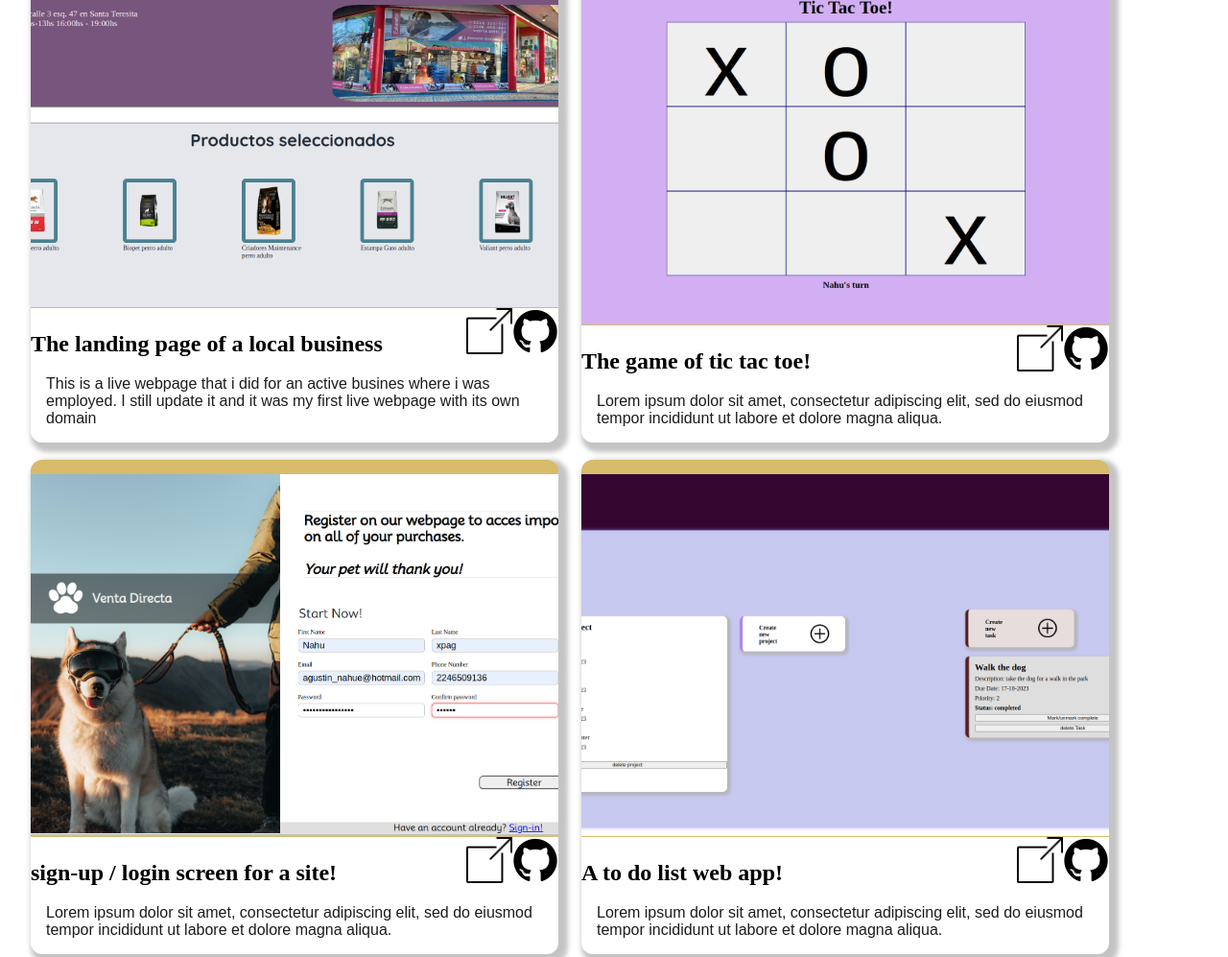
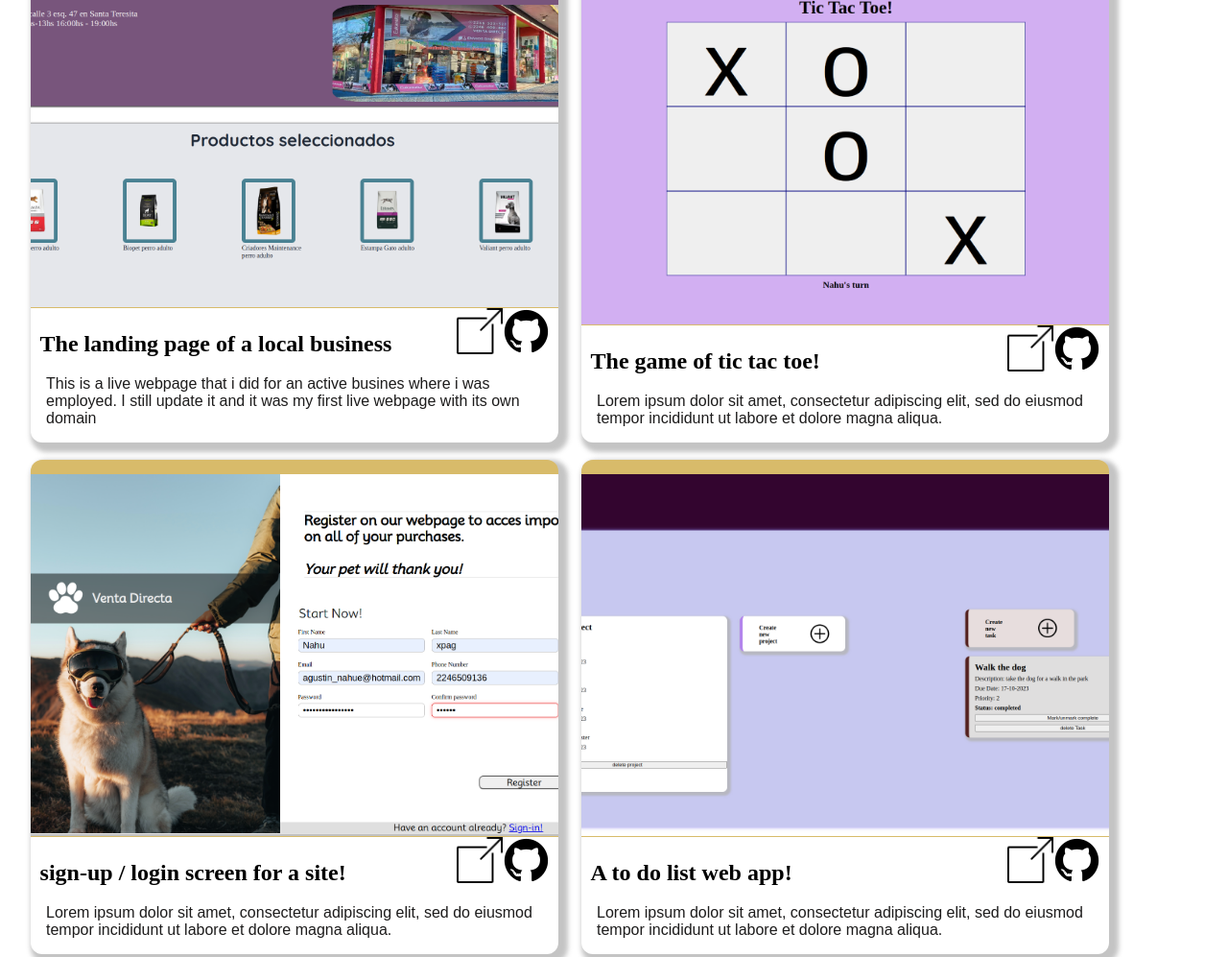
Before and after one commit to Nahuel-xpag/opHomepage, a plain HTML site: page index.html in a window 1280 px wide. Shown: the part 1452-2449 px from the top of the page at 96% size. Drawn offline with nearby package versions, Linux system fonts and the light colour scheme; a web font is replaced by a local one.

Commit message:
added flexibility to the cards heading

```diff
--- a/index.html
+++ b/index.html
@@ -63,10 +63,12 @@
                     <div class="card">
                         <img src="./imgs/screenshots/ssvd.png" alt="screenshot of a commerce website">
                         <div class="card-bottom">
+                            <div class="card-header">
                                 <h3>The landing page of a local business</h3>
                                 <img src="./imgs/icons/icons8-link-50.png" alt="an icon pointing to a live site"
                                 style="max-width: 3rem; max-height: 3rem;">
                                 <i class="devicon-github-original"></i>
+                            </div>
                             <p>This is a live webpage that i did for an active busines where i was employed.
                                 I still update it and it was my first live webpage with its own domain
                             </p>
@@ -75,10 +77,12 @@
                     <div class="card">
                         <img src="./imgs/screenshots/tictactoess.png" alt="screenshot of a tic tac toe game">
                         <div class="card-bottom">
+                            <div class="card-header">
                                 <h3>The game of tic tac toe!</h3>
                                 <img src="./imgs/icons/icons8-link-50.png" alt="an icon pointing to a live site"
                                 style="max-width: 3rem; max-height: 3rem;">
                                 <i class="devicon-github-original"></i>
+                            </div>
                             <p>Lorem ipsum dolor sit amet, consectetur adipiscing elit,
                                 sed do eiusmod tempor incididunt ut labore et dolore magna aliqua.
                             </p>
@@ -87,10 +91,12 @@
                     <div class="card">
                         <img src="./imgs/screenshots/login-screenshot.png" alt="screenshot of a login screen">
                         <div class="card-bottom">
+                            <div class="card-header">
                                 <h3>sign-up / login screen for a site!</h3>
                                 <img src="./imgs/icons/icons8-link-50.png" alt="an icon pointing to a live site"
                                 style="max-width: 3rem; max-height: 3rem;">
                                 <i class="devicon-github-original"></i>
+                            </div>
                             <p>Lorem ipsum dolor sit amet, consectetur adipiscing elit,
                                 sed do eiusmod tempor incididunt ut labore et dolore magna aliqua.
                             </p>
@@ -99,10 +105,12 @@
                     <div class="card">
                         <img src="./imgs/screenshots/todoss.png" alt="screenshot of a to do list app">
                     <div class="card-bottom">
+                        <div class="card-header">
                             <h3>A to do list web app!</h3>
                             <img src="./imgs/icons/icons8-link-50.png" alt="an icon pointing to a live site"
                             style="max-width: 3rem; max-height: 3rem;">
                             <i class="devicon-github-original"></i>
+                        </div>
                         <p>Lorem ipsum dolor sit amet, consectetur adipiscing elit,
                             sed do eiusmod tempor incididunt ut labore et dolore magna aliqua.
                         </p>
--- a/style.css
+++ b/style.css
@@ -84,11 +84,15 @@ header{
     box-shadow: 5px 5px 5px 5px rgba(179, 180, 180, 0.781);
 }
 .card-bottom{
-    display: flex;
     flex-wrap: wrap;
-    justify-content: start;
     font-size: 3rem;
     border-top: 1px solid rgb(216, 187, 106);
+}
+.card-header{
+    display: flex;
+    justify-content: start;
+    padding-left: 0.2em;
+    padding-right: 0.2em;
 }
 .card-bottom h3{
     font-size: 1.5rem;
```
Lines whose indentation alone changed are shown as unchanged.
